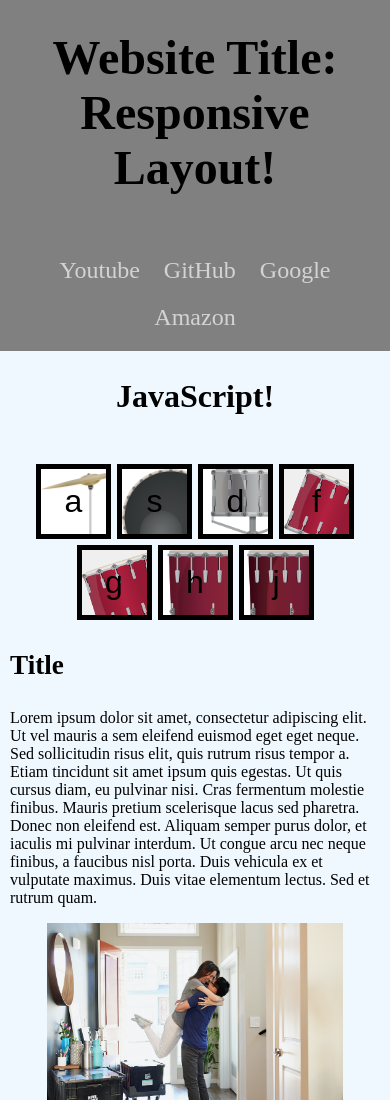
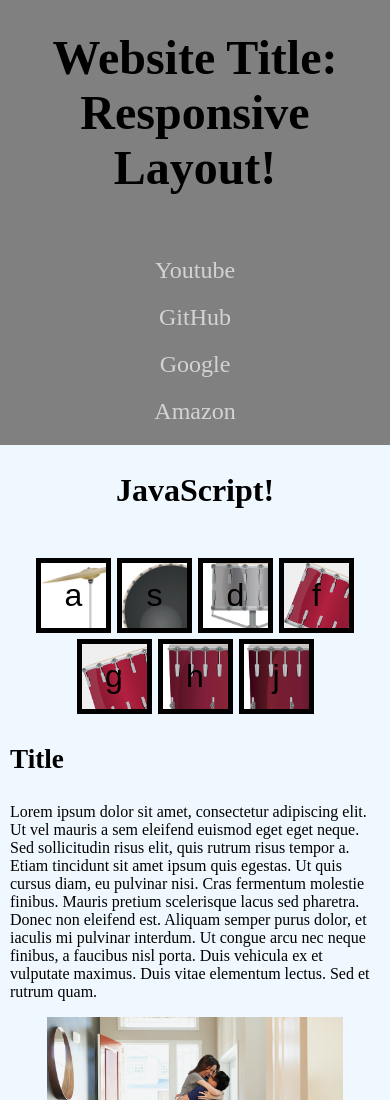
Before and after one commit to DomesticatedTokayev/WebsiteLayout, a plain HTML site: page index.html in a window 390 px wide. Shown: the top 1100 px of the page. Drawn offline with Linux system fonts and the light colour scheme.

Commit message:
Updated css file
Removed Position:Fixed from header when using mobile screen width

```diff
--- a/style3.css
+++ b/style3.css
@@ -165,7 +165,12 @@ footer
 
 @media (max-width: 500px)
 {
-    header p
+    header
+    {
+        position:relative;
+    }
+
+    header a
     {
         display: block;
         margin: 0;
```
